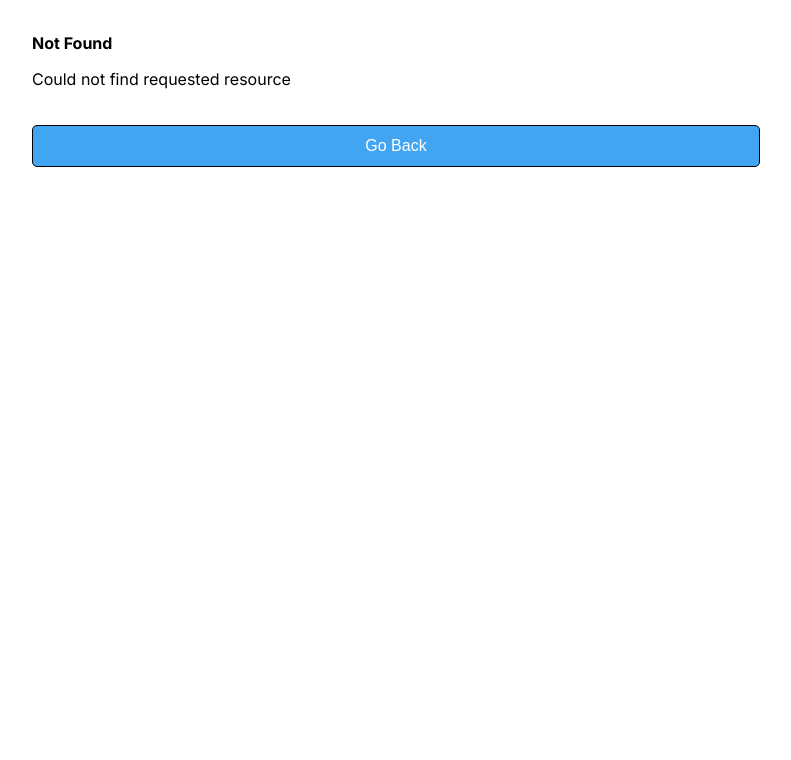
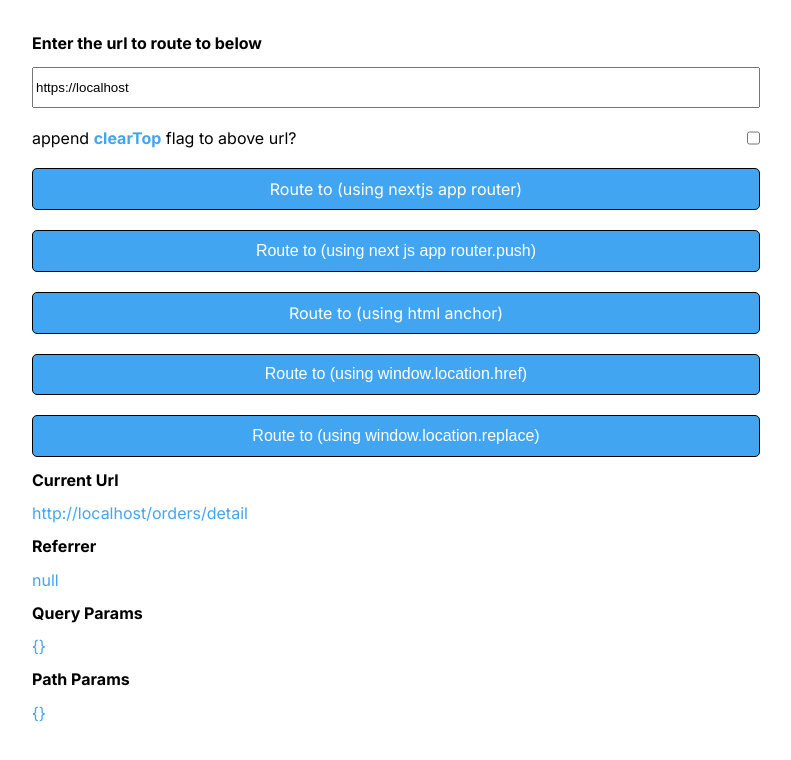
Before and after one commit to vishal-tiket/central-router, a Next.js app: page /orders/detail in a window 1280 px wide. Before the commit this address had no page. Shown: the top 760 px of the page, without its empty margins (244-1035 px from the left). Built offline with nearby package versions, Linux system fonts and the light colour scheme.

Commit message:
orders/detail

```diff
--- /dev/null
+++ b/src/app/orders/detail/page.js
@@ -0,0 +1,5 @@
+import { CentralRouter } from "../../../../component/CentralRouter";
+
+export default function Detail() {
+  return <CentralRouter />;
+}
```
